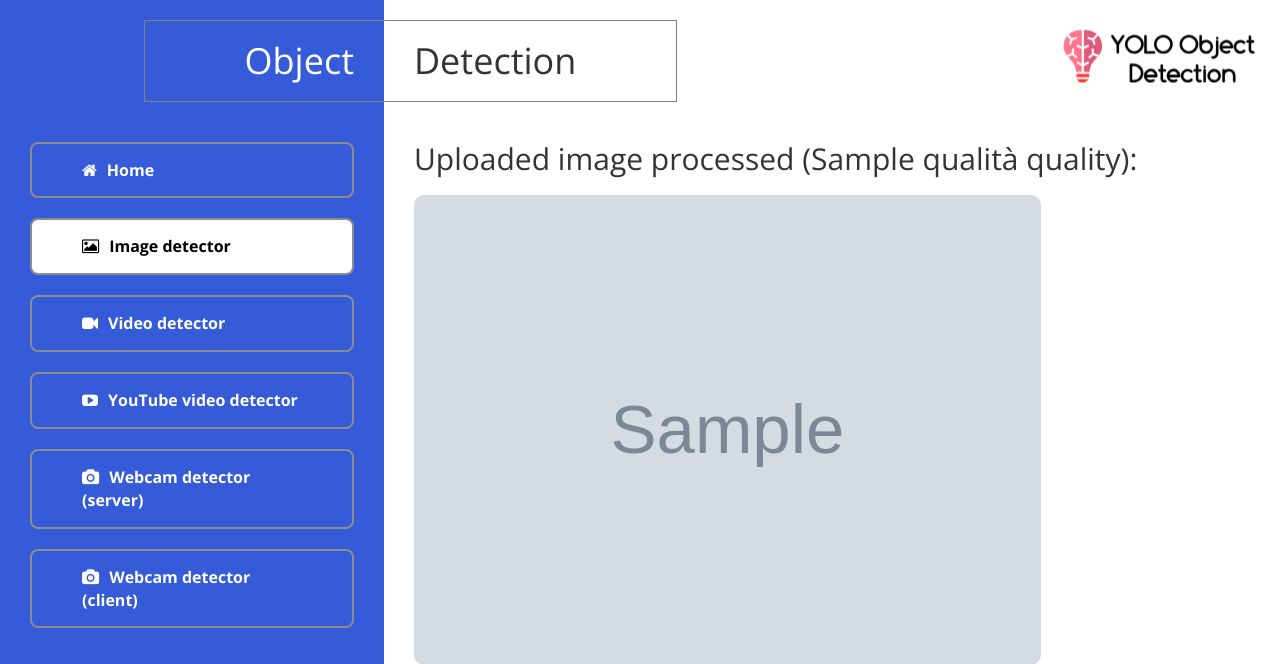
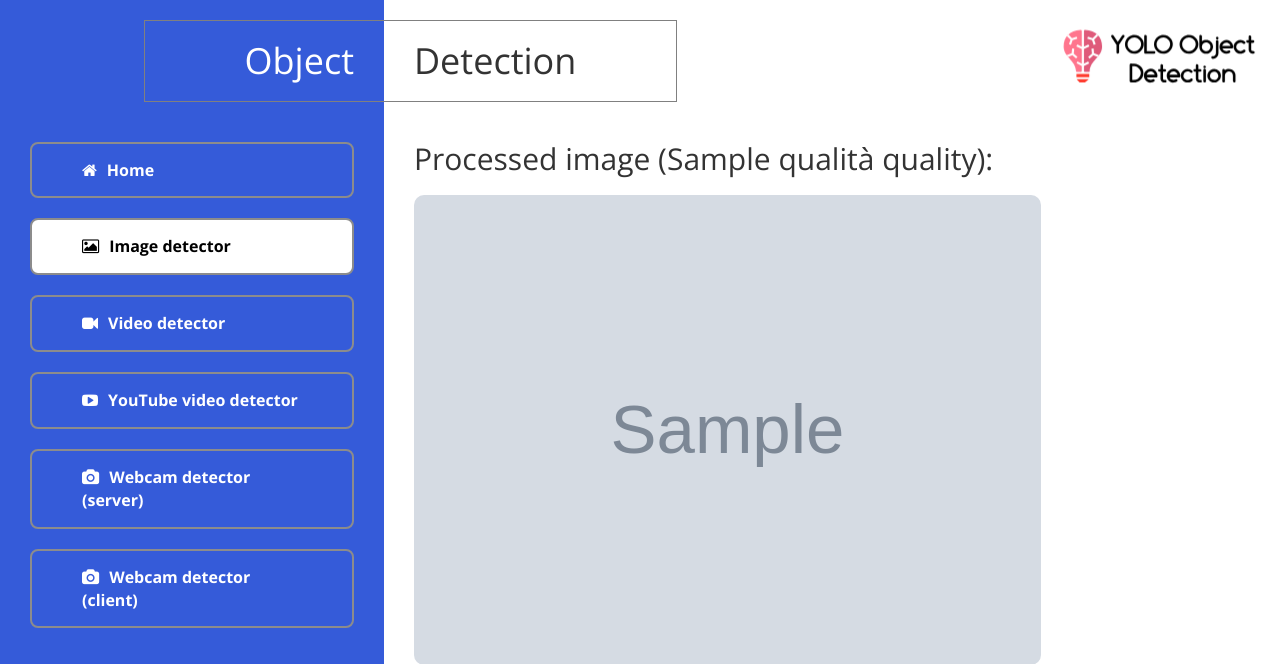
Before and after one commit to albertocasagrande99/OR-YOLO, a Flask app: template app/templates/image.html in a window 1280 px wide. Shown: the top 664 px of the page. Run offline with Flask 2, Linux system fonts and the light colour scheme; the template is opened without the code that fills it: most values are stand-ins (such as "Sample title", 1, 10 or a date in 2020); grey boxes marked "Sample" are stand-in pictures; parts of the project's set-up code (start-up, migrations or seed data) failed here and were passed over; some libraries are stand-ins or nearby versions; some web fonts are replaced.

Commit message:
Update image.html

```diff
--- a/app/templates/image.html
+++ b/app/templates/image.html
@@ -100,7 +100,7 @@
                         </div>
                     </div>
                     <div id="oggettiRilevati" class="w3-animate-bottom">
-                        <h1 class="templatemo-header">Uploaded image processed ({{ qualità }} quality):</h1>
+                        <h1 class="templatemo-header">Processed image ({{ qualità }} quality):</h1>
                         {% if filename!=null %}
                         <div class="wrapper">
                             <img id="img" src="{{ url_for('send_image', filename=filename) }}" style="width: 80%;">
```
